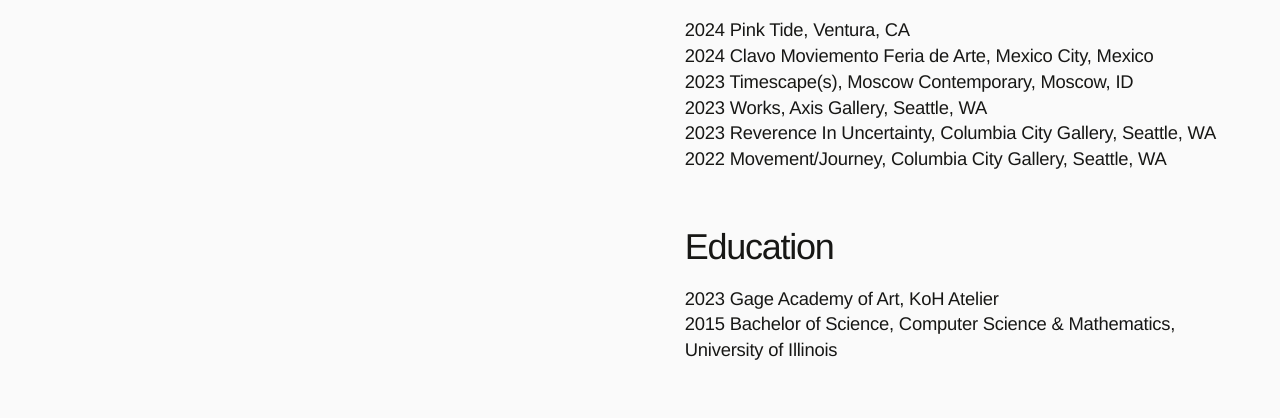
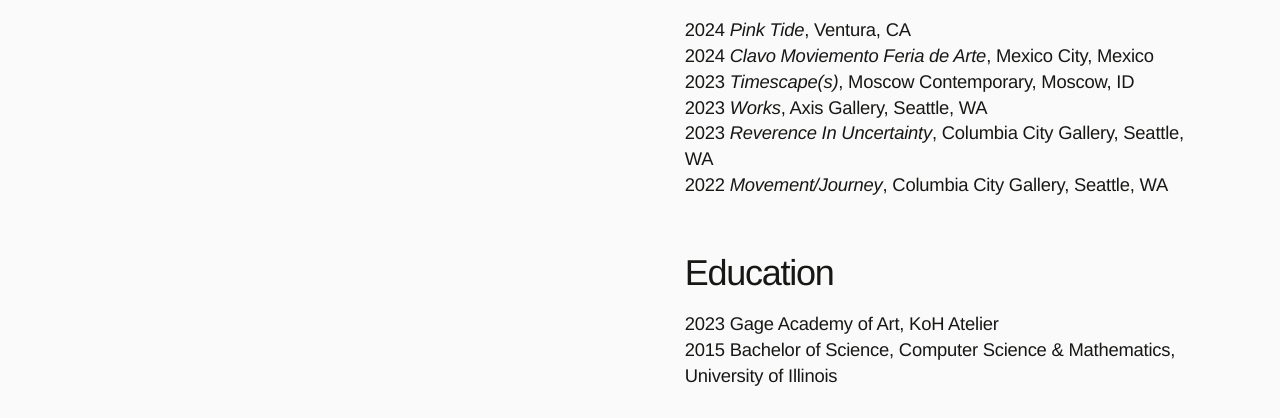
Before and after one commit to asura-io/asura-io.github.io, an Astro site: page /about in a window 1280 px wide. Shown: the part 679-1097 px from the top of the page. Built offline with nearby package versions, Linux system fonts and the light colour scheme; Astro itself is replaced by a stand-in of ours.

Commit message:
Italicize exhibition titles

```diff
--- a/src/pages/about.astro
+++ b/src/pages/about.astro
@@ -14,7 +14,7 @@
   <p>gautama’s work has been exhibited widely, from Seattle to Mexico City to Los Angeles.</p>
   <p>2023-2024 Bodhisattva, Art Gallery Studios, Virtual Exhibition</p>
   <h2>Selected Group Exhibitions</h2>
-  <p>2024 Pink Tide, Ventura, CA<br />2024 Clavo Moviemento Feria de Arte, Mexico City, Mexico<br />2023 Timescape(s), Moscow Contemporary, Moscow, ID<br />2023 Works, Axis Gallery, Seattle, WA<br />2023 Reverence In Uncertainty, Columbia City Gallery, Seattle, WA<br />2022 Movement/Journey, Columbia City Gallery, Seattle, WA</p>
+  <p>2024 <em>Pink Tide</em>, Ventura, CA<br />2024 <em>Clavo Moviemento Feria de Arte</em>, Mexico City, Mexico<br />2023 <em>Timescape(s)</em>, Moscow Contemporary, Moscow, ID<br />2023 <em>Works</em>, Axis Gallery, Seattle, WA<br />2023 <em>Reverence In Uncertainty</em>, Columbia City Gallery, Seattle, WA<br />2022 <em>Movement/Journey</em>, Columbia City Gallery, Seattle, WA</p>
   <h2>Education</h2>
   <p>2023 Gage Academy of Art, KoH Atelier<br />2015 Bachelor of Science, Computer Science &amp; Mathematics, University of Illinois</p>
   </div>
```
